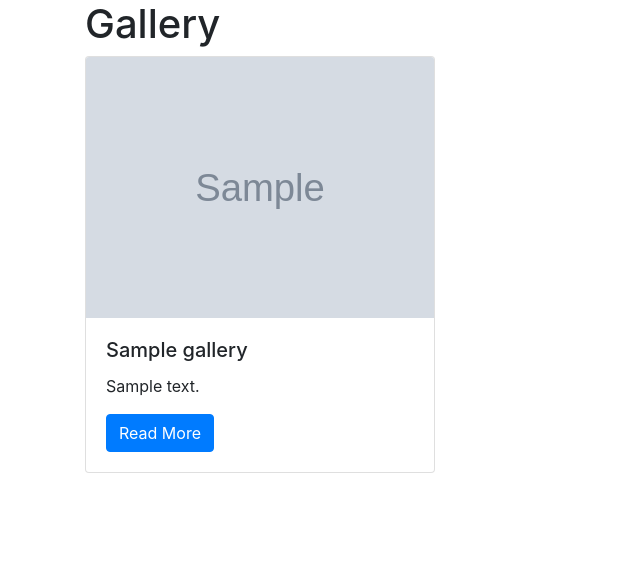
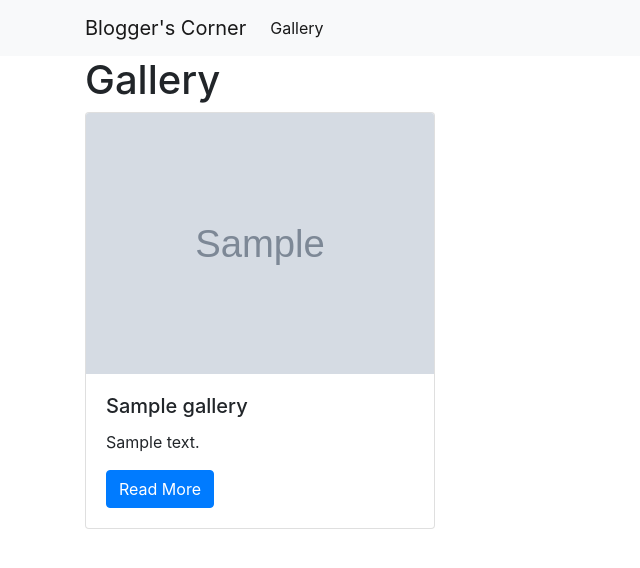
Before and after one commit to a7md0/bloggers_corner, a Django app: page /gallery/ in a window 1280 px wide. Shown: the top 568 px of the page, without its empty margins (0-640 px from the left). Run offline with Django 3.2, Linux system fonts and the light colour scheme; tables that the repository leaves empty hold one stand-in row (values such as "Sample post"); grey boxes marked "Sample" are stand-in pictures; some libraries are stand-ins or nearby versions.

Commit message:
Use Base Template

```diff
--- /dev/null
+++ b/gallery/templates/gallery/base.html
@@ -0,0 +1,33 @@
+<!DOCTYPE html>
+<html lang="en">
+<head>
+    <meta charset="UTF-8">
+    <title>Blogger's Corner</title>
+    <link rel="stylesheet" href="https://stackpath.bootstrapcdn.com/bootstrap/4.3.1/css/bootstrap.min.css" integrity="sha384-ggOyR0iXCbMQv3Xipma34MD+dH/1fQ784/j6cY/iJTQUOhcWr7x9JvoRxT2MZw1T" crossorigin="anonymous">
+    <meta name="viewport" content="width=device-width, initial-scale=1.0">
+</head>
+<body>
+
+<nav class="navbar navbar-expand-lg navbar-light bg-light">
+    <div class="container">
+        <a class="navbar-brand" href="#">Blogger's Corner</a>
+        <button class="navbar-toggler" type="button" data-toggle="collapse" data-target="#navbarSupportedContent" aria-controls="navbarSupportedContent" aria-expanded="false" aria-label="Toggle navigation">
+          <span class="navbar-toggler-icon"></span>
+        </button>
+
+        <div class="collapse navbar-collapse" id="navbarSupportedContent">
+          <ul class="navbar-nav mr-auto">
+            <li class="nav-item active">
+              <a class="nav-link" href="#">Gallery</a>
+            </li>
+          </ul>
+        </div>
+    </div>
+</nav>
+
+<div class="container">
+  {% block content %}{% endblock %}
+</div>
+
+</body>
+</html>
--- a/gallery/templates/gallery/detail.html
+++ b/gallery/templates/gallery/detail.html
@@ -1,4 +1,7 @@
+{% extends 'gallery/base.html' %}
 {% load static %}
+
+{% block content %}
 <h1>{{ gallery_item.title }}</h1>
 <div class="row">
     <div class="col-md-8">
@@ -9,3 +12,4 @@
         <p>{{ gallery_item.description }}</p>
     </div>
 </div>
+{% endblock %}
--- a/gallery/templates/gallery/gallery.html
+++ b/gallery/templates/gallery/gallery.html
@@ -1,14 +1,7 @@
+{% extends 'gallery/base.html' %}
 {% load static %}
-<!DOCTYPE html>
-<html lang="en" dir="ltr">
-    <head>
-        <meta charset="utf-8">
-        <title></title>
 
-		<link rel="stylesheet" href="https://stackpath.bootstrapcdn.com/bootstrap/4.3.1/css/bootstrap.min.css" integrity="sha384-ggOyR0iXCbMQv3Xipma34MD+dH/1fQ784/j6cY/iJTQUOhcWr7x9JvoRxT2MZw1T" crossorigin="anonymous">
-    </head>
-    <body>
-		<div class="container">
+{% block content %}
 	<h1>Gallery</h1>
 	<div class="row">
 		{% for item in gallery_objects %}
@@ -24,6 +17,4 @@
 			</div>
 		{% endfor %}
 	</div>
-		</div>
-    </body>
-</html>
+{% endblock %}
```
Lines whose indentation alone changed are shown as unchanged.
